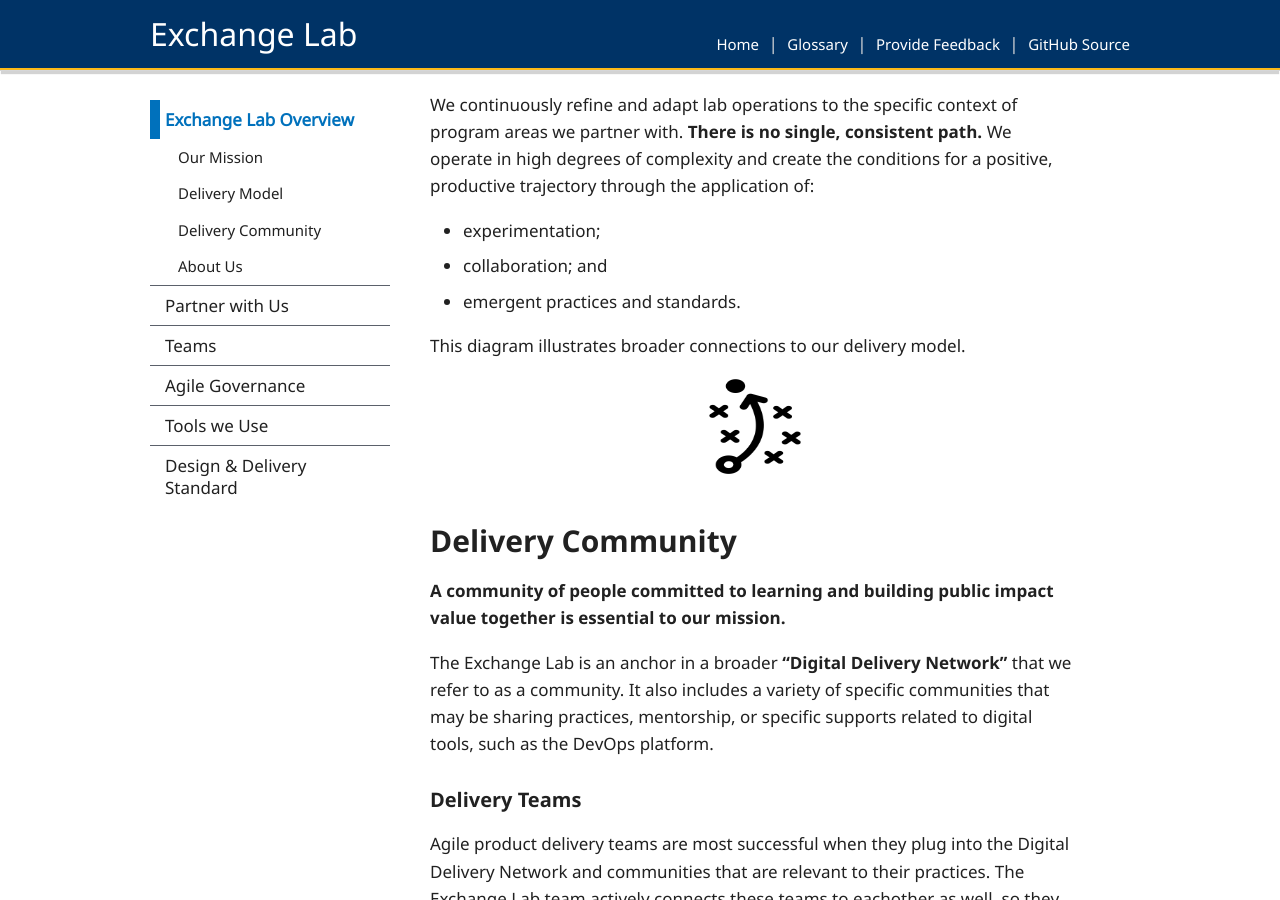
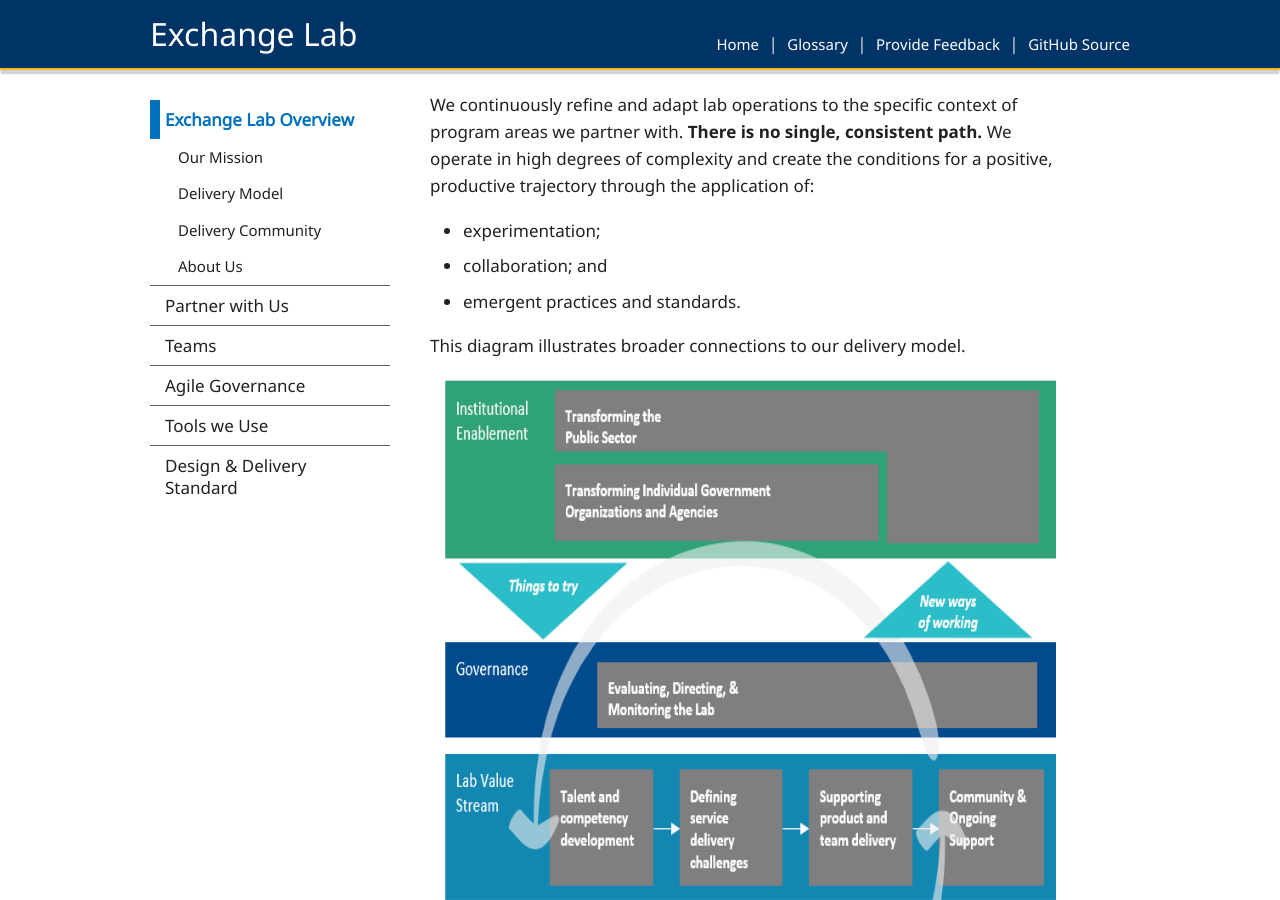
Before and after one commit to HeatherRemacle/exchangelabops, a Jekyll site: the page built from pages/index.md, in a window 1280 px wide and 900 px high, scrolled down 1596 px. Built offline with Jekyll 4.4.1, drawn with Linux system fonts in a browser that asks for light colours; some of the changed text lies outside the part shown.

Commit message:
Update index.md

```diff
--- a/pages/index.md
+++ b/pages/index.md
@@ -52,8 +52,7 @@ We continuously refine and adapt lab operations to the specific context of progr
 
 This diagram illustrates broader connections to our delivery model.
 
-<img height="100" width="110" style="display: block; margin-left: auto; margin-right: auto;" src="assets/img/playbook-icon.png" alt="">
-<!-- <img height="100" width="110" style="display: block; margin-left: auto; margin-right: auto;" src="CITZ-IMB-playbook/assets/img/playbook-icon.png" alt=""> -->
+<img height="730" width="620" style="display: block; margin-left: auto; margin-right: auto;" src="assets/img/lab-value-stream-delivery-model.png" alt="illustration of the lab value stream connecting to institutional enablers and foundational supports">
 
 ## Delivery Community
 
```
Also changed, not shown: other parts of pages/index.md (+1 -1 lines).
